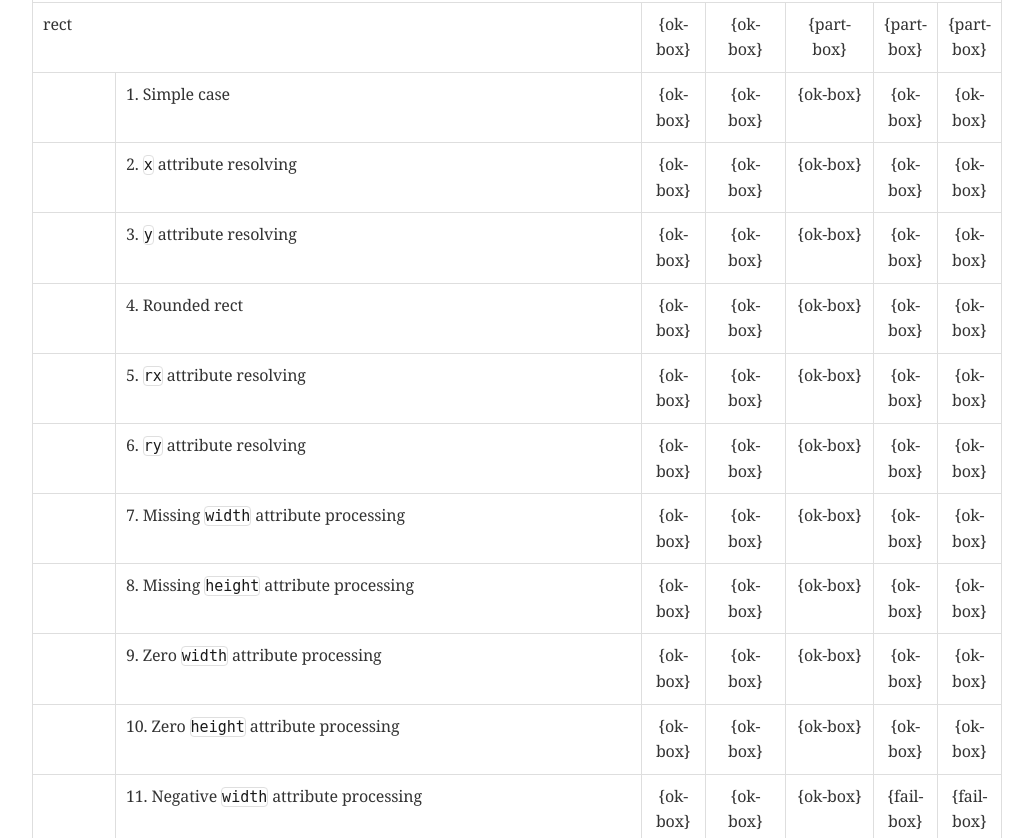
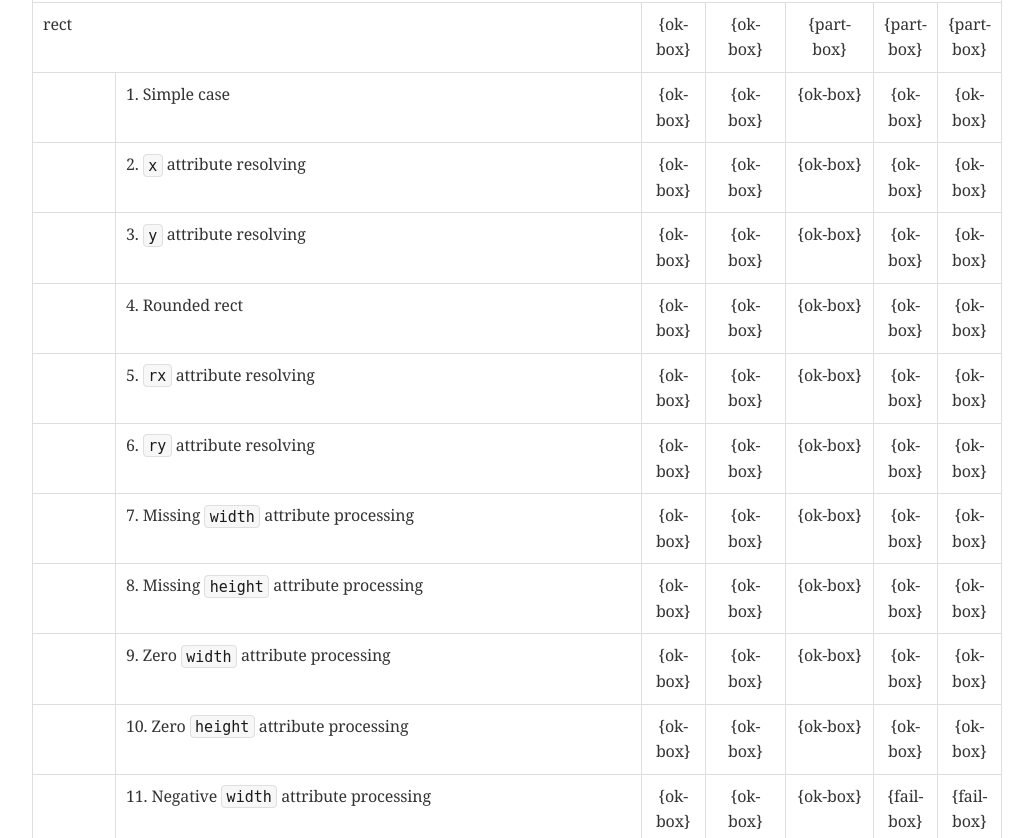
Before and after one commit to maxim-s-barabash/resvg-test-suite, a plain HTML site: page elements-table.html in a window 1280 px wide. Shown: the part 4897-5735 px from the top of the page, without its empty margins (123-1156 px from the left). Drawn offline with nearby package versions, Linux system fonts and the light colour scheme; a web font is replaced by a local one.

Commit message:
Built from 74b318d

```diff
--- a/css/asciidoctor.css
+++ b/css/asciidoctor.css
@@ -253,7 +253,7 @@ th.valign-middle,td.valign-middle{vertical-align:middle}
 table thead th,table tfoot th{font-weight:bold}
 tbody tr th{display:table-cell;line-height:1.6;background:#f7f8f7}
 tbody tr th,tbody tr th p,tfoot tr th,tfoot tr th p{color:rgba(0,0,0,.8);font-weight:bold}
-p.tableblock>code:only-child{background:none;padding:0}
+/*p.tableblock>code:only-child{background:none;padding:0}*/
 p.tableblock{font-size:1em}
 td>div.verse{white-space:pre}
 ol{margin-left:1.75em}
```
